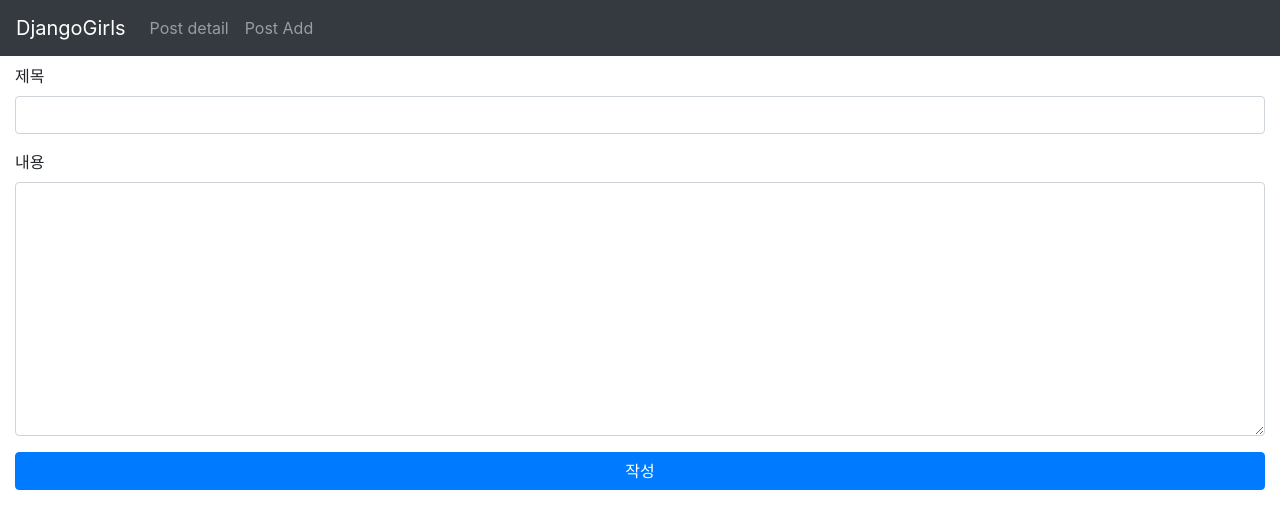
After one commit to eunbiviakwon/djangogirls, a Django app: page /posts/add/ in a window 1280 px wide. The commit adds this page. Shown: the top 529 px of the page. Run offline with Django 3.2, Linux system fonts and the light colour scheme; some libraries are stand-ins or nearby versions.

Commit message:
form 요소들에 name 지정

```diff
--- a/blog/views.py
+++ b/blog/views.py
@@ -46,7 +46,18 @@ def post_detail(request, pk):
     return render(request, 'post_detail.html', context)
 
 
+def post_add(request):
+    # URL:    /posts/add
+    # View: 이 함수
+    # Template: post_add.html
+    # form태그 내부에
+    # input 한개, textarea한개, button[type=submit]한개
 
+    #base.html의 nav 안에 /posts/add/로의 링크 하나 추가
+    # 링크 텍스트: Post Add
+
+
+    return render(request, 'post_add.html')
 
 
 
--- a/config/urls.py
+++ b/config/urls.py
@@ -15,7 +15,7 @@ Including another URLconf
 """
 from django.contrib import admin
 from django.urls import path
-from blog.views import post_list, post_detail
+from blog.views import post_list, post_detail, post_add
 
 urlpatterns = [
     path('admin/', admin.site.urls),
@@ -24,4 +24,5 @@ urlpatterns = [
 
     path('posts/', post_list, name='url-name-post-list'),
     path('post-detail/<int:pk>', post_detail, name='url-name-post-detail'),
+    path('posts/add/', post_add, name='url-name-post-add'),
 ]
--- a/templates/base.html
+++ b/templates/base.html
@@ -19,6 +19,12 @@
                     <li class="nav-item">
 
                         <a href="{% url 'url-name-post-list' %}" class="nav-link">Post detail</a>
+
+                    </li>
+                      <li class="nav-item">
+
+
+                        <a href="{% url 'url-name-post-add' %}" class="nav-link">Post Add</a>
                     </li>
                   </ul>
                 </div>
--- /dev/null
+++ b/templates/post_add.html
@@ -0,0 +1,17 @@
+{% extends 'base.html' %}
+{% block content %}
+<div>
+    <form action="" method="POST">
+        {% csrf_token %}
+        <div class="form-group">
+            <label for="">제목</label>
+            <input name="title" type="text" class="form-control">
+        </div>
+        <div class="form-group">
+            <label for="">내용</label>
+            <textarea name="text" id="" rows="10" class="form-control"></textarea>
+        </div>
+        <button type="submit" class="btn btn-primary btn-block">작성</button>
+    </form>
+</div>
+{% endblock %}
```
